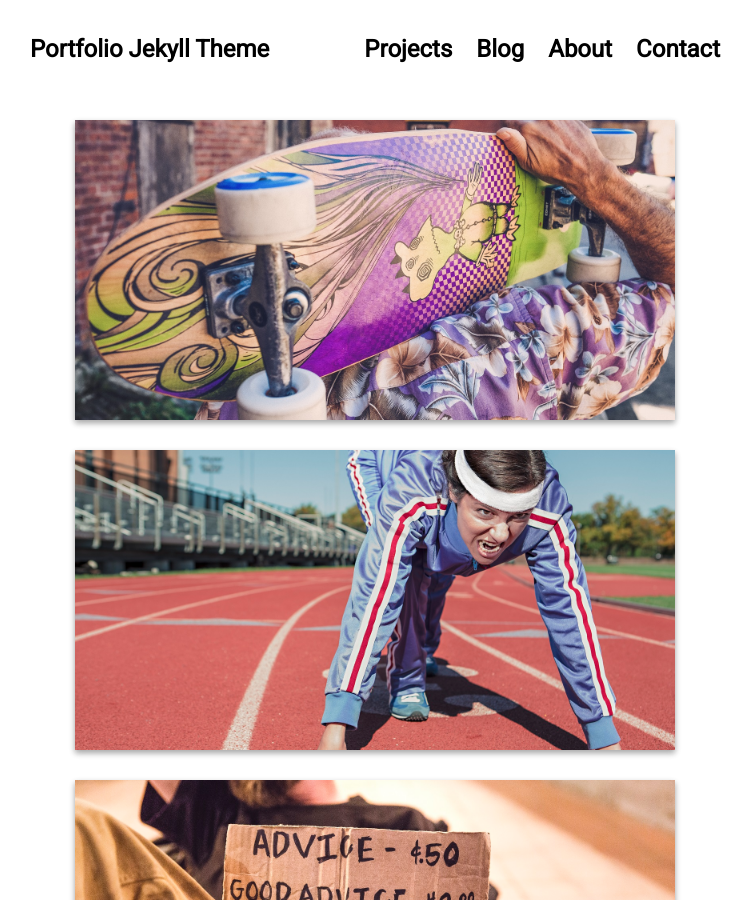
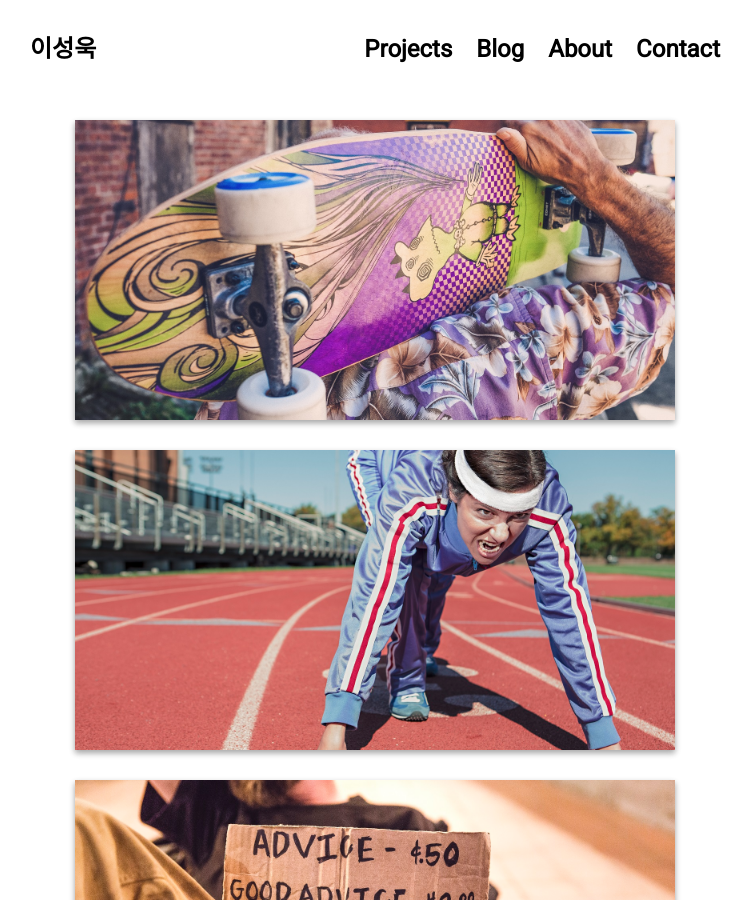
Before and after one commit to sd02052/sd02052.github.io, a Jekyll site: the page built from index.md, in a window 1280 px wide and 900 px high. Shown: the whole window, without its empty margins (265-1017 px from the left). Built offline with Jekyll 4.4.1, drawn with Linux system fonts in a browser that asks for light colours; nearby versions of some CDN libraries.

Commit message:
Update _config.yml

```diff
--- a/_config.yml
+++ b/_config.yml
@@ -7,6 +7,6 @@ plugins:   [jekyll-sitemap, jekyll-feed,  jekyll-seo-tag]
 
 # Customise atom feed settings (this is where Jekyll-Feed gets configuration information)
 
-title:		   "Portfolio Jekyll Theme"
+title:		   "이성욱"
 description: "Powered by Jekyll and GitHub Pages"
 author:      "Paul Le"
```
